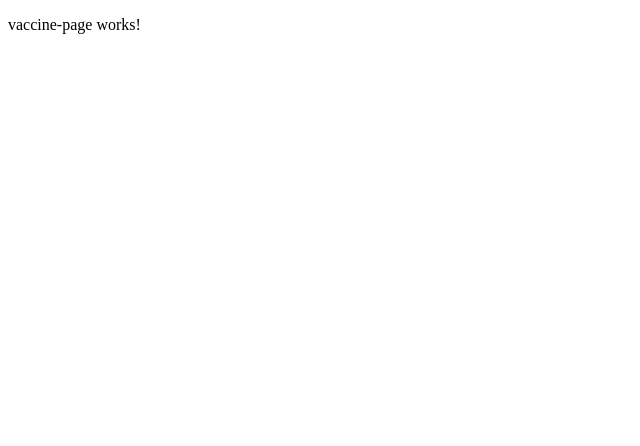
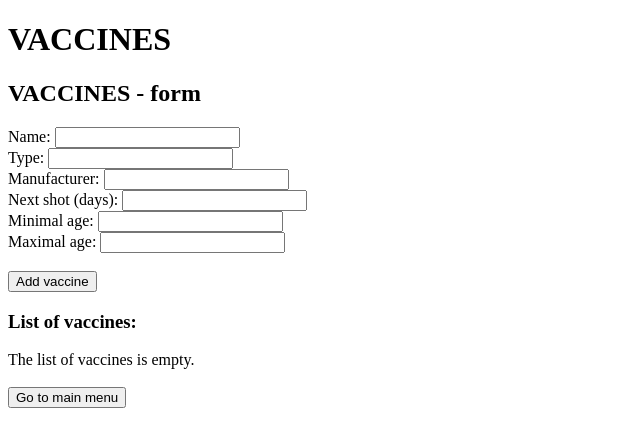
Before and after one commit to MichalToth5/3-peaks_frontEnd, an Angular app: page /vaccines in a window 1280 px wide. Shown: the top 446 px of the page, without its empty margins (0-640 px from the left). Built offline with nearby package versions, Linux system fonts and the light colour scheme.

Commit message:
Vytvorenie formulára, zoznamu a stránky pre vakcínu

```diff
--- a/src/app/patient/patient-form/patient-form.component.html
+++ b/src/app/patient/patient-form/patient-form.component.html
@@ -2,8 +2,8 @@
 
 <form [formGroup]="form">
 
-  <label>First Name: <input formControlName="firstName"></label><br>
-  <label>Last Name: <input formControlName="lastName"></label><br>
+  <label>First name: <input formControlName="firstName"></label><br>
+  <label>Last name: <input formControlName="lastName"></label><br>
   <label>ID number: <input formControlName="idNumber"></label><br>
   <label>Date of birth: <input formControlName="dateOfBirth"></label><br>
   <label>Sex: <input formControlName="sex"></label><br>
--- a/src/app/vaccine/vaccine-form/vaccine-form.component.html
+++ b/src/app/vaccine/vaccine-form/vaccine-form.component.html
@@ -1 +1,14 @@
-<p>vaccine-form works!</p>
+<h2>VACCINES - form</h2>
+
+<form [formGroup]="form">
+
+  <label>Name: <input formControlName="name"></label><br>
+  <label>Type: <input formControlName="type"></label><br>
+  <label>Manufacturer: <input formControlName="manufacturer"></label><br>
+  <label>Next shot (days): <input formControlName="nextShotInDays"></label><br>
+  <label>Minimal age: <input formControlName="minAge"></label><br>
+  <label>Maximal age: <input formControlName="maxAge"></label><br><br>
+
+  <button (click)="addVaccine()" *ngIf="form.value.id === null">Add vaccine</button>
+
+</form>
--- a/src/app/vaccine/vaccine-form/vaccine-form.component.ts
+++ b/src/app/vaccine/vaccine-form/vaccine-form.component.ts
@@ -1,15 +1,54 @@
-import { Component, OnInit } from '@angular/core';
+import {Component, EventEmitter, Input, Output} from '@angular/core';
+import {Vaccine} from "../../models/vaccine.model";
+import {FormControl, FormGroup} from "@angular/forms";
 
 @Component({
   selector: 'app-vaccine-form',
   templateUrl: './vaccine-form.component.html',
   styleUrls: ['./vaccine-form.component.css']
 })
-export class VaccineFormComponent implements OnInit {
+export class VaccineFormComponent {
 
-  constructor() { }
-
-  ngOnInit(): void {
+  @Input()
+  set vaccine(data: Vaccine) {
+    if (data) {
+      this.fillVaccineForm(data);
+    }
   }
 
+  @Output()
+  addNewVaccine = new EventEmitter<Vaccine>();
+
+  form: FormGroup;
+
+  constructor() {
+    this.createVaccineForm();
+  }
+
+  private createVaccineForm(): void {
+    this.form = new FormGroup({
+      id: new FormControl(null),
+      name: new FormControl(null),
+      type: new FormControl(null),
+      manufacturer: new FormControl(null),
+      nextShotInDays: new FormControl(null),
+      minAge: new FormControl(null),
+      maxAge: new FormControl(null)
+    });
+  }
+
+  private fillVaccineForm(vaccine: Vaccine): void {
+    this.form.controls['id'].setValue(vaccine.id);
+    this.form.controls['name'].setValue(vaccine.name);
+    this.form.controls['type'].setValue(vaccine.type);
+    this.form.controls['manufacturer'].setValue(vaccine.manufacturer);
+    this.form.controls['naxtShotInDays'].setValue(vaccine.nextShotInDays);
+    this.form.controls['minAge'].setValue(vaccine.minAge);
+    this.form.controls['maxAge'].setValue(vaccine.maxAge);
+  }
+
+  public addVaccine(): void {
+    this.addNewVaccine.emit(this.form.value);
+    this.form.reset();
+  }
 }
--- a/src/app/vaccine/vaccine-list/vaccine-list.component.html
+++ b/src/app/vaccine/vaccine-list/vaccine-list.component.html
@@ -1 +1,28 @@
-<p>vaccine-list works!</p>
+<h3>List of vaccines:</h3>
+
+<div *ngIf="!vaccines || vaccines?.length === 0">
+  The list of vaccines is empty.<br>
+</div>
+
+<table class="vaccineTable" *ngIf="vaccines?.length > 0">
+  <thead>
+  <tr>
+    <th>Name</th>
+    <th>Type</th>
+    <th>Manufacturer</th>
+    <th>Next shot</th>
+    <th>Minimal age</th>
+    <th>Maximal age</th>
+  </tr>
+  </thead>
+  <tbody>
+  <tr *ngFor="let vaccine of vaccines">
+    <td>{{vaccine.name}}</td>
+    <td>{{vaccine.type}}</td>
+    <td>{{vaccine.manufacturer}}</td>
+    <td>{{vaccine.nextShotInDays}}</td>
+    <td>{{vaccine.minAge}}</td>
+    <td>{{vaccine.maxAge}}</td>
+  </tr>
+  </tbody>
+</table>
--- a/src/app/vaccine/vaccine-list/vaccine-list.component.ts
+++ b/src/app/vaccine/vaccine-list/vaccine-list.component.ts
@@ -1,15 +1,14 @@
-import { Component, OnInit } from '@angular/core';
+import {Component, Input} from '@angular/core';
+import {Vaccine} from "../../models/vaccine.model";
 
 @Component({
   selector: 'app-vaccine-list',
   templateUrl: './vaccine-list.component.html',
   styleUrls: ['./vaccine-list.component.css']
 })
-export class VaccineListComponent implements OnInit {
+export class VaccineListComponent {
 
-  constructor() { }
-
-  ngOnInit(): void {
-  }
+  @Input()
+  vaccines: Vaccine[] = [];
 
 }
--- a/src/app/vaccine/vaccine-page/vaccine-page.component.html
+++ b/src/app/vaccine/vaccine-page/vaccine-page.component.html
@@ -1 +1,10 @@
-<p>vaccine-page works!</p>
+<h1>VACCINES</h1>
+
+<app-vaccine-form (addNewVaccine)="addVaccine($event)"></app-vaccine-form>
+
+<app-vaccine-list></app-vaccine-list>
+
+<div>
+  <br>
+  <button (click)="goBack()">Go to main menu</button>
+</div>
--- a/src/app/vaccine/vaccine-page/vaccine-page.component.ts
+++ b/src/app/vaccine/vaccine-page/vaccine-page.component.ts
@@ -1,15 +1,24 @@
-import { Component, OnInit } from '@angular/core';
+import { Component } from '@angular/core';
+import {Vaccine} from "../../models/vaccine.model";
+import {Router} from "@angular/router";
 
 @Component({
   selector: 'app-vaccine-page',
   templateUrl: './vaccine-page.component.html',
   styleUrls: ['./vaccine-page.component.css']
 })
-export class VaccinePageComponent implements OnInit {
+export class VaccinePageComponent {
 
-  constructor() { }
+  vaccines: Vaccine[] = [];
 
-  ngOnInit(): void {
+  constructor(private router: Router) { }
+
+  goBack(): void {
+    this.router.navigate(['']);
+  }
+
+  addVaccine(vaccine: Vaccine): void {
+
   }
 
 }
```
